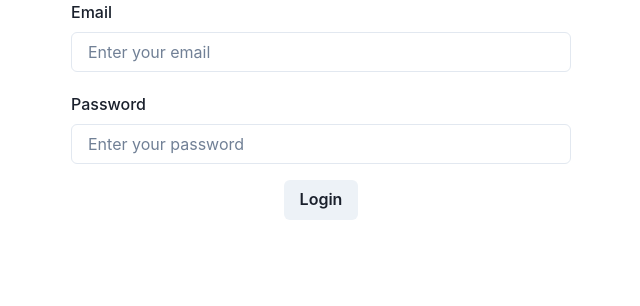
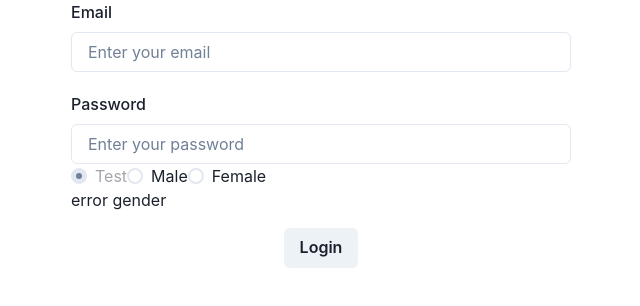
Before and after one commit to observator0722/react-proj, a React (Create React App) app: page / in a window 1280 px wide. Shown: the top 306 px of the page, without its empty margins (319-959 px from the left). Built offline with nearby package versions, Linux system fonts and the light colour scheme.

Commit message:
form radio

```diff
--- a/package.json
+++ b/package.json
@@ -15,6 +15,7 @@
     "react": "^18.2.0",
     "react-dom": "^18.2.0",
     "react-icons": "^5.0.1",
+    "react-router-dom": "^6.22.0",
     "react-scripts": "5.0.1",
     "sass": "^1.69.7",
     "web-vitals": "^2.1.4",
--- a/src/components/LoginForm/index.js
+++ b/src/components/LoginForm/index.js
@@ -1,4 +1,4 @@
-import { Box, Button, FormControl, FormErrorMessage, FormLabel, Input } from "@chakra-ui/react"
+import { Box, Button, FormControl, FormErrorMessage, FormLabel, Input, Radio, RadioGroup, Stack } from "@chakra-ui/react"
 import { useFormik } from "formik";
 import * as Yup from 'yup'
 
@@ -6,21 +6,19 @@ const LoginForm = () => {
   const formik = useFormik({
     initialValues: {
       email: '',
-      password: ''
+      password: '',
+      gender: 'test'
     },
     validationSchema: Yup.object({
       email: Yup.string().required('Email is required').email('Email is incorrect'),
-      password: Yup.string().required('Password is required').min(8, 'Min length for password is 8 characters')
+      password: Yup.string().required('Password is required').min(8, 'Min length for password is 8 characters'),
+      gender: Yup.string().matches(/^(male|female)$/, 'error gender')
     }),
     validateOnMount: true
   });
 
   const handleSubmit = () => {
-    if (!formik.isValid) {
-      alert('login Failed')
-      return
-    }
-
+    debugger
     alert(JSON.stringify(formik.values))
   }
 
@@ -54,6 +52,12 @@ const LoginForm = () => {
               : <></>
           }
         </FormControl>
+        <RadioGroup name='gender' value={formik.values.gender}>
+            <Radio isDisabled value='test' name="gender" onChange={formik.handleChange}>Test</Radio>
+            <Radio value='male' name="gender" onChange={formik.handleChange}>Male</Radio>
+            <Radio value='female' name="gender" onChange={formik.handleChange}>Female</Radio>
+        </RadioGroup>
+        <span>{formik.errors.gender}</span>
       </Box>
       <Button onClick={handleSubmit}>Login</Button>
     </Box>
```
Also changed, not shown: 1 other file (tests, documents, lock files or other folders).
